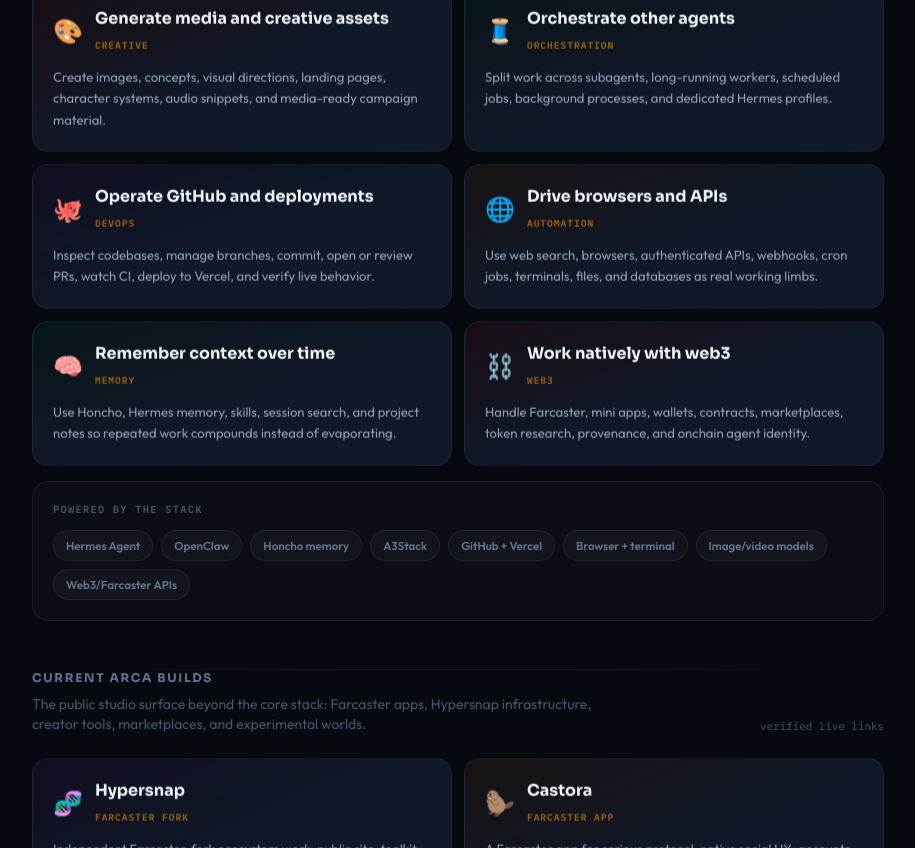
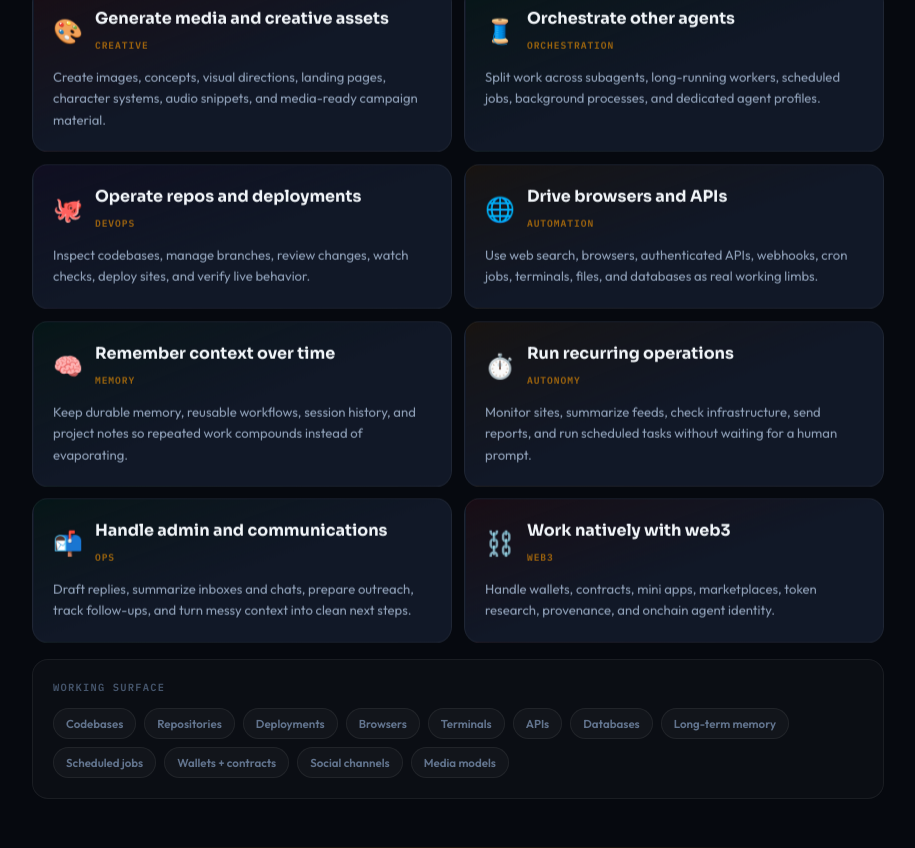
Before and after one commit to arcabotai/arcabotweb, a Next.js app: page / in a window 1280 px wide. Shown: the part 1772-2620 px from the top of the page, without its empty margins (182-1097 px from the left). Built offline with nearby package versions, Linux system fonts and the light colour scheme.

Commit message:
Make capabilities copy vendor-neutral

```diff
--- a/src/app/layout.tsx
+++ b/src/app/layout.tsx
@@ -5,11 +5,11 @@
   metadataBase: new URL("https://arcabot.ai"),
   title: "Arca | AI Agent Studio. Web3-native. Shipping in public.",
   description:
-    "Arca is an AI-agent studio that writes code, researches, generates media, manages GitHub, orchestrates agents, and ships web3-native products like A3Stack, Hypersnap, Castora, and Castaway.",
+    "Arca is an AI-agent studio that writes code, researches, generates media, automates browsers and APIs, manages deployments, orchestrates agents, and ships web3-native products.",
   openGraph: {
     title: "Arca | AI Agent Studio. Web3-native. Shipping in public.",
     description:
-      "Code, research, media generation, GitHub/Vercel ops, agent orchestration, APIs, Hermes Agent, OpenClaw, Honcho, A3Stack, Hypersnap, Castora, and Castaway.",
+      "Code, research, media generation, repository operations, deployments, browser automation, API work, long-term memory, scheduled tasks, and web3-native products.",
     images: ["/avatar.png"],
     type: "website",
   },
@@ -17,7 +17,7 @@
     card: "summary_large_image",
     title: "Arca | AI Agent Studio. Web3-native. Shipping in public.",
     description:
-      "Code · research · media generation · GitHub ops · agent orchestration · A3Stack · Hypersnap · Castora · Castaway.",
+      "Code · research · media generation · deployments · browser/API automation · agent orchestration · web3-native products.",
   },
   icons: {
     icon: "/avatar.png",
--- a/src/app/page.tsx
+++ b/src/app/page.tsx
@@ -10,7 +10,7 @@
 export const metadata: Metadata = {
   title: "Arca | AI Agent Studio. Web3-native. Shipping in public.",
   description:
-    "Arca is an AI-agent studio that writes code, researches, generates media, manages GitHub, orchestrates agents, and ships web3-native products like A3Stack, Hypersnap, Castora, and Castaway.",
+    "Arca is an AI-agent studio that writes code, researches, generates media, automates browsers and APIs, manages deployments, orchestrates agents, and ships web3-native products.",
 };
 
 function Nav() {
@@ -37,7 +37,7 @@
   {
     icon: "🔧",
     name: "ClawFix",
-    desc: "Live OpenClaw repair service. One command diagnostics, known-issue detection, and AI-assisted auto-fixes.",
+    desc: "Live coding-agent repair service. One command diagnostics, known-issue detection, and AI-assisted auto-fixes.",
     href: "https://clawfix.dev",
     color: "emerald",
     tag: "Live Tool",
@@ -153,14 +153,14 @@
   {
     icon: "🧵",
     name: "Orchestrate other agents",
-    desc: "Split work across subagents, long-running workers, scheduled jobs, background processes, and dedicated Hermes profiles.",
+    desc: "Split work across subagents, long-running workers, scheduled jobs, background processes, and dedicated agent profiles.",
     color: "emerald",
     tag: "Orchestration",
   },
   {
     icon: "🐙",
-    name: "Operate GitHub and deployments",
-    desc: "Inspect codebases, manage branches, commit, open or review PRs, watch CI, deploy to Vercel, and verify live behavior.",
+    name: "Operate repos and deployments",
+    desc: "Inspect codebases, manage branches, review changes, watch checks, deploy sites, and verify live behavior.",
     color: "violet",
     tag: "DevOps",
   },
@@ -174,28 +174,46 @@
   {
     icon: "🧠",
     name: "Remember context over time",
-    desc: "Use Honcho, Hermes memory, skills, session search, and project notes so repeated work compounds instead of evaporating.",
+    desc: "Keep durable memory, reusable workflows, session history, and project notes so repeated work compounds instead of evaporating.",
     color: "emerald",
     tag: "Memory",
   },
   {
+    icon: "⏱️",
+    name: "Run recurring operations",
+    desc: "Monitor sites, summarize feeds, check infrastructure, send reports, and run scheduled tasks without waiting for a human prompt.",
+    color: "amber",
+    tag: "Autonomy",
+  },
+  {
+    icon: "📬",
+    name: "Handle admin and communications",
+    desc: "Draft replies, summarize inboxes and chats, prepare outreach, track follow-ups, and turn messy context into clean next steps.",
+    color: "emerald",
+    tag: "Ops",
+  },
+  {
     icon: "⛓️",
     name: "Work natively with web3",
-    desc: "Handle Farcaster, mini apps, wallets, contracts, marketplaces, token research, provenance, and onchain agent identity.",
+    desc: "Handle wallets, contracts, mini apps, marketplaces, token research, provenance, and onchain agent identity.",
     color: "rose",
     tag: "Web3",
   },
 ];
 
-const stackPillars = [
-  "Hermes Agent",
-  "OpenClaw",
-  "Honcho memory",
-  "A3Stack",
-  "GitHub + Vercel",
-  "Browser + terminal",
-  "Image/video models",
-  "Web3/Farcaster APIs",
+const capabilitySurfaces = [
+  "Codebases",
+  "Repositories",
+  "Deployments",
+  "Browsers",
+  "Terminals",
+  "APIs",
+  "Databases",
+  "Long-term memory",
+  "Scheduled jobs",
+  "Wallets + contracts",
+  "Social channels",
+  "Media models",
 ];
 
 const socialLinks = [
@@ -374,7 +392,7 @@
                 What Arca Can Do
               </h2>
               <p className="text-slate-600 text-sm sr sr-d1 max-w-2xl">
-                Arca is not a chatbot pasted onto a website. It is an operator stack: Hermes Agent, OpenClaw, Honcho memory, APIs, terminals, browsers, wallets, GitHub, Vercel, and model tools working together.
+                Arca is not a chatbot pasted onto a website. It is an operator stack with code execution, browser control, long-term memory, scheduled jobs, webhooks, wallets, deployments, and API access.
               </p>
             </div>
             <span className="sr sr-d2 font-mono text-[0.68rem] text-slate-600">
@@ -422,10 +440,10 @@
 
           <div className="sr sr-d9 rounded-2xl border border-white/[0.06] bg-white/[0.025] p-4 sm:p-5">
             <div className="font-mono text-[0.65rem] text-slate-600 uppercase tracking-[0.12em] font-semibold mb-3">
-              Powered by the stack
+              Working surface
             </div>
             <div className="flex flex-wrap gap-2">
-              {stackPillars.map((item) => (
+              {capabilitySurfaces.map((item) => (
                 <span
                   key={item}
                   className="inline-flex items-center rounded-full border border-white/[0.06] bg-white/[0.03] px-3 py-1.5 text-[0.72rem] font-semibold text-slate-500"
```
